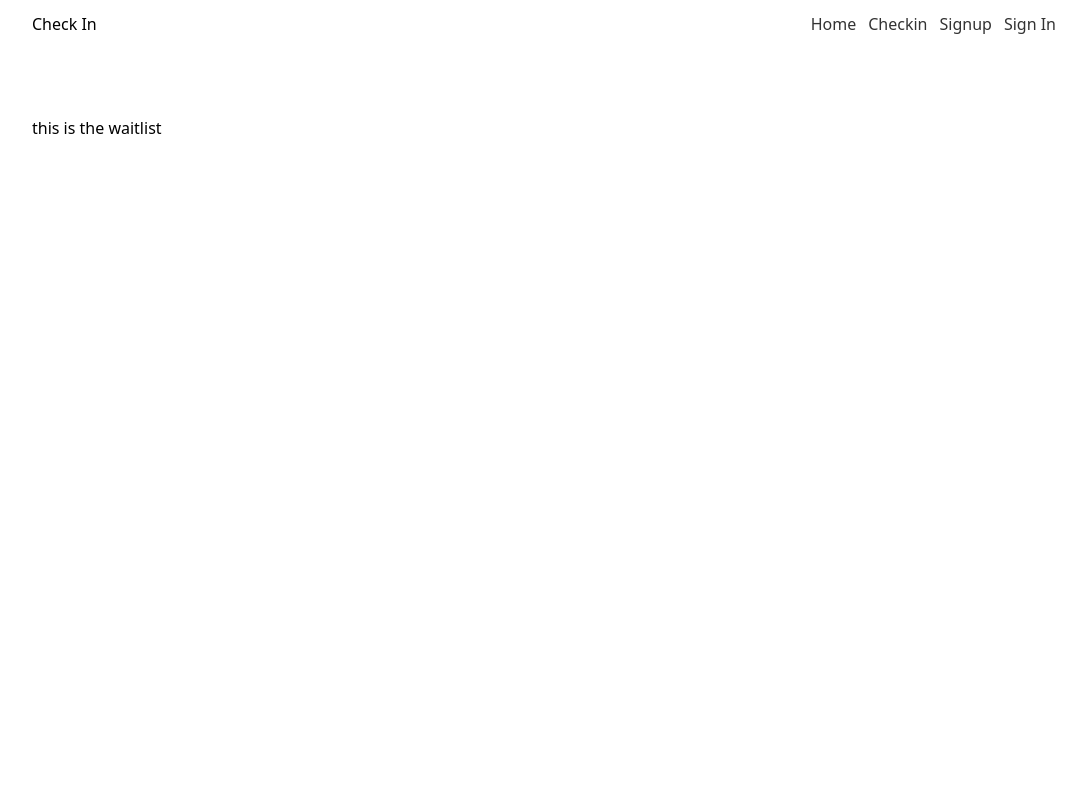
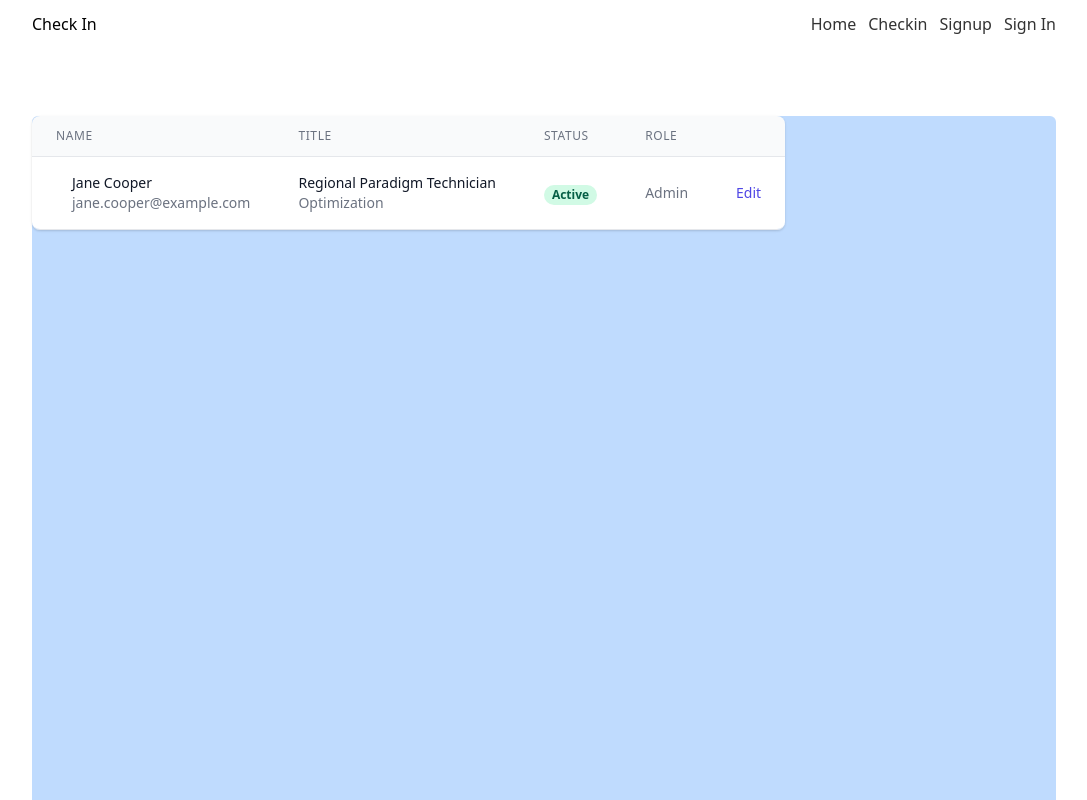
Before and after one commit to doanja/check-in, a Next.js app: page /waitlist in a window 1280 px wide. Shown: the top 800 px of the page, without its empty margins (96-1183 px from the left). Built offline with nearby package versions, Linux system fonts and the light colour scheme.

Commit message:
updated context so it loads waitlist from LS and function to get current timestamp

```diff
--- a/components/Layout.tsx
+++ b/components/Layout.tsx
@@ -15,13 +15,18 @@
 
   const [checkedInUsers, setCheckedInUsers] = useState<CheckedInUser[]>([]);
 
-  const loadFromLocalStorage = () => {
-    const data = localStorage.getItem('waitlist');
-    data ? JSON.parse(data) : [];
-  };
+  useEffect(() => {
+    const loadFromLocalStorage = () => {
+      const data = localStorage.getItem('waitlist');
+      return data ? JSON.parse(data) : [];
+    };
 
-  const a = loadFromLocalStorage();
-  console.log(`a`, a);
+    const waitlist = loadFromLocalStorage();
+
+    if (waitlist.length > 0) {
+      setCheckedInUsers(waitlist);
+    }
+  }, []);
 
   useEffect(() => {
     localStorage.setItem('waitlist', JSON.stringify(checkedInUsers));
--- a/pages/checkin.tsx
+++ b/pages/checkin.tsx
@@ -1,14 +1,23 @@
 import { CheckinForm } from 'components';
 import { useMemory } from 'contexts/MemoryContext';
+import { useRouter } from 'next/router';
 
 const checkin = () => {
+  const router = useRouter();
   const { checkedInUsers, setCheckedInUsers } = useMemory();
 
+  const getCurrentTimeStamp = (): string => {
+    const date = new Date();
+    const localTime = date.toLocaleTimeString();
+    return localTime.replace(/:\d+ /, ' ');
+  };
+
   const checkinUser = async (formValues: { name: string }) => {
-    const newCheckedInUser: CheckedInUser = { name: formValues.name, checkinTime: new Date().getTime().toString() };
-    console.log('before checkin in');
+    const newCheckedInUser: CheckedInUser = { name: formValues.name, checkinTime: getCurrentTimeStamp() };
+
     await setCheckedInUsers([...checkedInUsers, newCheckedInUser]);
-    console.log('after checking in');
+
+    router.push('/waitlist');
   };
 
   return (
--- a/pages/waitlist.tsx
+++ b/pages/waitlist.tsx
@@ -1,7 +1,74 @@
 interface waitlistProps {}
 
 const waitlist = ({}: waitlistProps) => {
-  return <h1>this is the waitlist</h1>;
+  return (
+    <div className='page-container'>
+      {/* <div className='mx-auto z-10 mt-48 text-center'>
+        <h1 className='text-white text-5xl font-semibold'>
+          Welcome to Back. <span className='text-purple-300'>Please Check In.</span>
+        </h1>
+        <p className='text-blue-300 mt-2'>Check in and earn points that can be used torwards rewards</p>
+      </div> */}
+
+      <div className='flex flex-col'>
+        <div className='-my-2 overflow-x-auto sm:-mx-6 lg:-mx-8'>
+          <div className='py-2 align-middle inline-block min-w-full sm:px-6 lg:px-8'>
+            <div className='shadow overflow-hidden border-b border-gray-200 sm:rounded-lg'>
+              <table className='min-w-full divide-y divide-gray-200'>
+                <thead className='bg-gray-50'>
+                  <tr>
+                    <th scope='col' className='px-6 py-3 text-left text-xs font-medium text-gray-500 uppercase tracking-wider'>
+                      Name
+                    </th>
+                    <th scope='col' className='px-6 py-3 text-left text-xs font-medium text-gray-500 uppercase tracking-wider'>
+                      Title
+                    </th>
+                    <th scope='col' className='px-6 py-3 text-left text-xs font-medium text-gray-500 uppercase tracking-wider'>
+                      Status
+                    </th>
+                    <th scope='col' className='px-6 py-3 text-left text-xs font-medium text-gray-500 uppercase tracking-wider'>
+                      Role
+                    </th>
+                    <th scope='col' className='relative px-6 py-3'>
+                      <span className='sr-only'>Edit</span>
+                    </th>
+                  </tr>
+                </thead>
+                <tbody className='bg-white divide-y divide-gray-200'>
+                  <tr>
+                    <td className='px-6 py-4 whitespace-nowrap'>
+                      <div className='flex items-center'>
+                        {/* <div className="flex-shrink-0 h-10 w-10">
+                    <img className="h-10 w-10 rounded-full" src="https://images.unsplash.com/photo-1494790108377-be9c29b29330?ixlib=rb-1.2.1&ixid=eyJhcHBfaWQiOjEyMDd9&auto=format&fit=facearea&facepad=4&w=256&h=256&q=60" alt="">
+                  </div> */}
+                        <div className='ml-4'>
+                          <div className='text-sm font-medium text-gray-900'>Jane Cooper</div>
+                          <div className='text-sm text-gray-500'>jane.cooper@example.com</div>
+                        </div>
+                      </div>
+                    </td>
+                    <td className='px-6 py-4 whitespace-nowrap'>
+                      <div className='text-sm text-gray-900'>Regional Paradigm Technician</div>
+                      <div className='text-sm text-gray-500'>Optimization</div>
+                    </td>
+                    <td className='px-6 py-4 whitespace-nowrap'>
+                      <span className='px-2 inline-flex text-xs leading-5 font-semibold rounded-full bg-green-100 text-green-800'>Active</span>
+                    </td>
+                    <td className='px-6 py-4 whitespace-nowrap text-sm text-gray-500'>Admin</td>
+                    <td className='px-6 py-4 whitespace-nowrap text-right text-sm font-medium'>
+                      <a href='#' className='text-indigo-600 hover:text-indigo-900'>
+                        Edit
+                      </a>
+                    </td>
+                  </tr>
+                </tbody>
+              </table>
+            </div>
+          </div>
+        </div>
+      </div>
+    </div>
+  );
 };
 
 export default waitlist;
```
